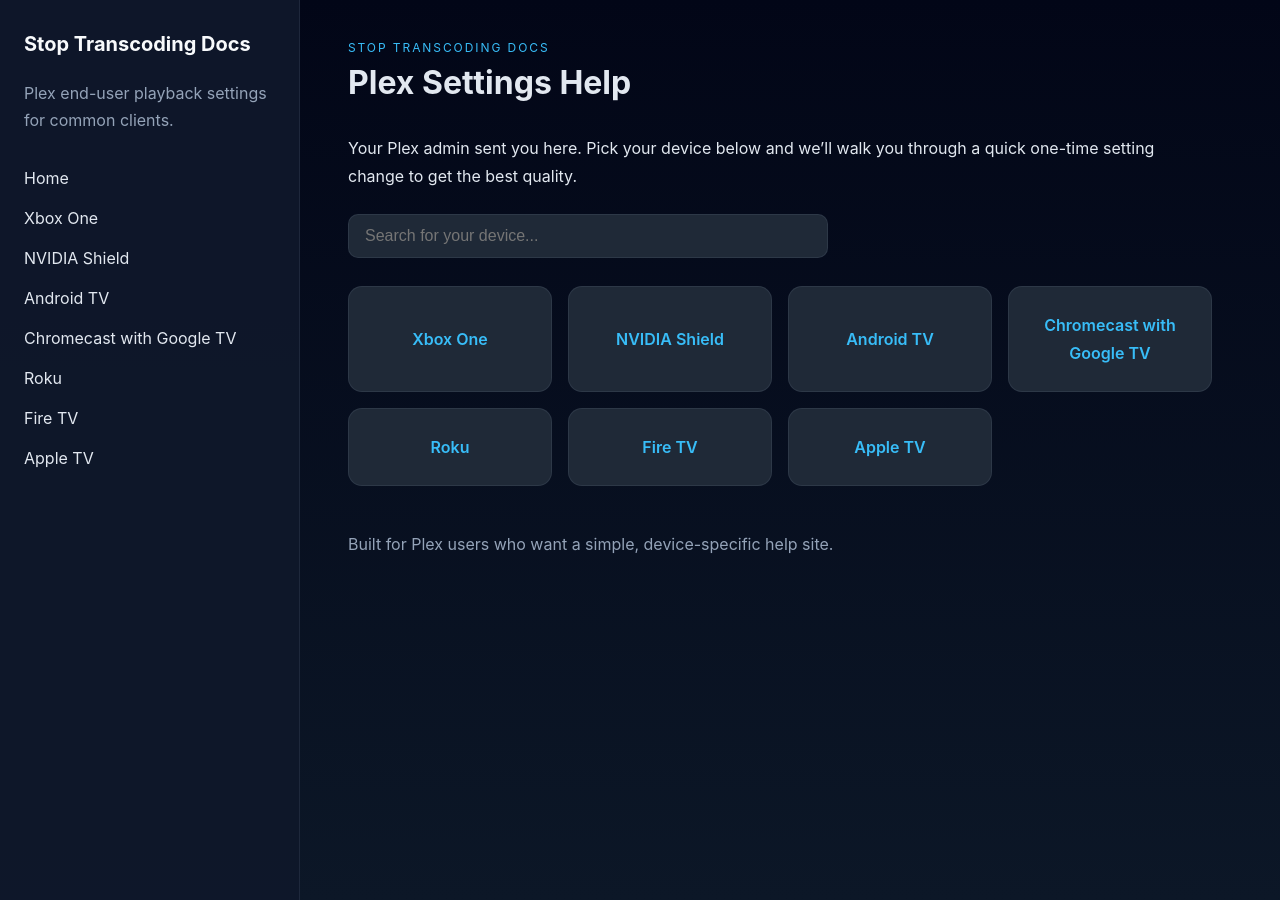
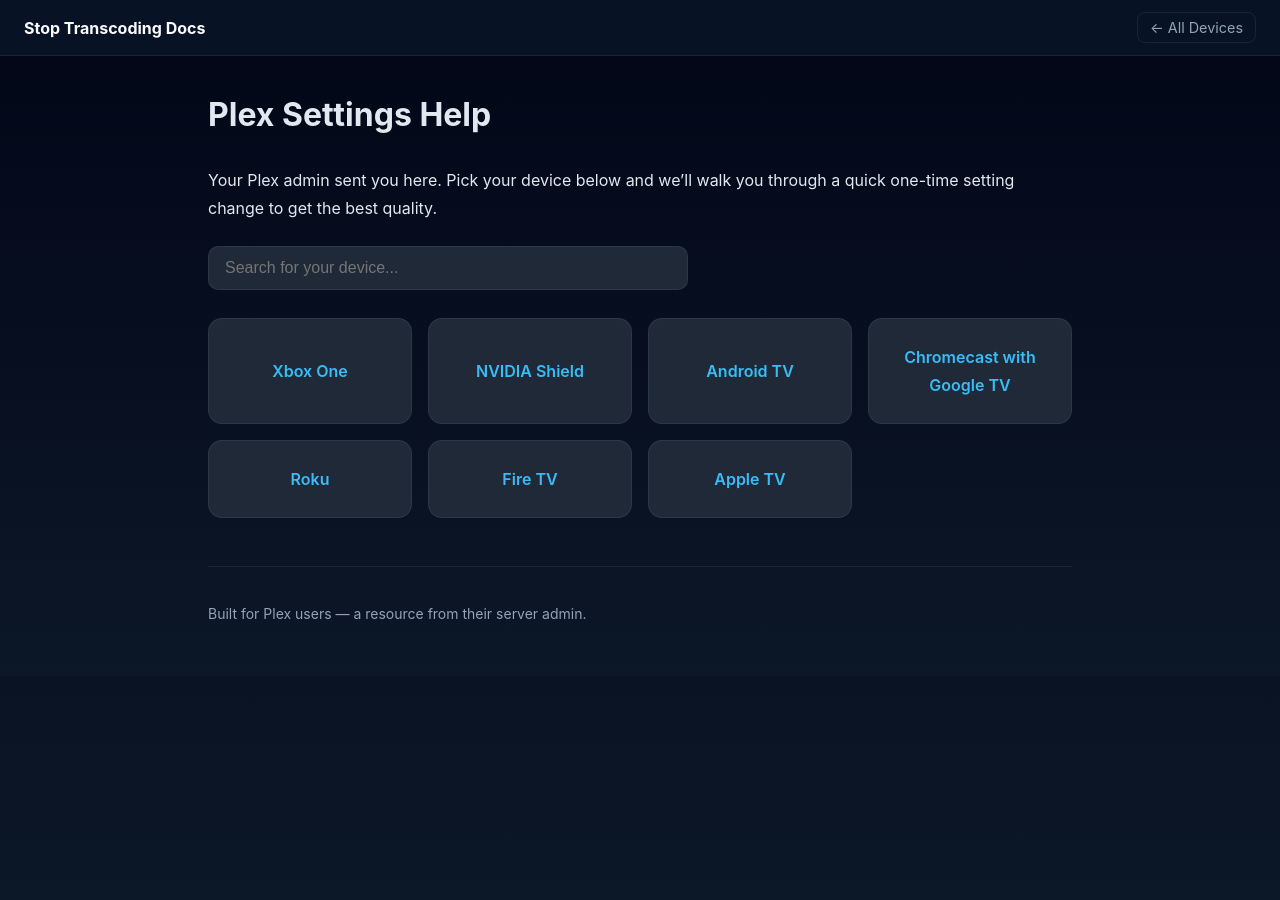
Before and after one commit to mstrhakr/stop-transcoding, a Jekyll site: the page built from docs/index.md, in a window 1280 px wide. Built offline with Jekyll 4.4.1, drawn with Linux system fonts in a browser that asks for light colours.

Commit message:
Refactor layout and enhance styling for improved user experience and consistency

```diff
--- a/docs/_layouts/default.html
+++ b/docs/_layouts/default.html
@@ -7,11 +7,12 @@
     <link rel="stylesheet" href="{{ '/assets/css/styles.css' | relative_url }}" />
   </head>
   <body>
-    <div class="page-shell">
-      {% include sidebar.html %}
+    <nav class="topnav">
+      <a class="topnav-brand" href="{{ '/' | relative_url }}">{{ site.title }}</a>
+      <a class="topnav-home" href="{{ '/' | relative_url }}">&#8592; All Devices</a>
+    </nav>
     <main class="page-main">
       <header class="page-header">
-          <p class="eyebrow">{{ site.title }}</p>
         <h1>{{ page.title }}</h1>
         {% if page.subtitle %}
           <p class="page-subtitle">{{ page.subtitle }}</p>
@@ -21,9 +22,8 @@
         {{ content }}
       </article>
       <footer class="page-footer">
-          <p>Built for Plex users who want a simple, device-specific help site.</p>
+        <p>Built for Plex users — a resource from their server admin.</p>
       </footer>
     </main>
-    </div>
   </body>
 </html>
--- a/docs/assets/css/styles.css
+++ b/docs/assets/css/styles.css
@@ -7,8 +7,267 @@
   --accent: #38bdf8;
   --accent-strong: #22d3ee;
   --border: rgba(148, 163, 184, 0.12);
-  --shadow: 0 24px 80px rgba(15, 23, 42, 0.25);
 }
+
+* {
+  box-sizing: border-box;
+}
+
+html,
+body {
+  margin: 0;
+  min-height: 100%;
+  color: var(--text);
+  background: linear-gradient(180deg, #020617 0%, #0c1727 100%);
+  font-family: Inter, system-ui, -apple-system, BlinkMacSystemFont, "Segoe UI", sans-serif;
+}
+
+a {
+  color: var(--accent);
+  text-decoration: none;
+}
+
+a:hover,
+a:focus {
+  color: var(--accent-strong);
+}
+
+/* Top nav */
+
+.topnav {
+  position: sticky;
+  top: 0;
+  z-index: 100;
+  display: flex;
+  align-items: center;
+  justify-content: space-between;
+  padding: 0 24px;
+  height: 56px;
+  background: rgba(9, 19, 38, 0.95);
+  border-bottom: 1px solid var(--border);
+  backdrop-filter: blur(10px);
+}
+
+.topnav-brand {
+  font-size: 1rem;
+  font-weight: 700;
+  color: #f8fafc;
+}
+
+.topnav-brand:hover {
+  color: var(--accent-strong);
+}
+
+.topnav-home {
+  font-size: 0.9rem;
+  color: var(--text-muted);
+  padding: 6px 12px;
+  border: 1px solid var(--border);
+  border-radius: 8px;
+  transition: color 0.15s, border-color 0.15s;
+}
+
+.topnav-home:hover {
+  color: var(--accent);
+  border-color: var(--accent);
+}
+
+/* Main content */
+
+.page-main {
+  width: 100%;
+  max-width: 800px;
+  margin: 0 auto;
+  padding: 48px 24px 64px;
+}
+
+.page-header {
+  margin-bottom: 32px;
+}
+
+.page-header h1 {
+  margin: 0;
+  font-size: clamp(1.8rem, 4vw, 2.6rem);
+  line-height: 1.2;
+}
+
+.page-subtitle {
+  margin: 12px 0 0;
+  color: var(--text-muted);
+}
+
+.page-content {
+  line-height: 1.75;
+}
+
+.page-content h2,
+.page-content h3 {
+  color: #f8fafc;
+  margin-top: 2rem;
+}
+
+.page-content a {
+  color: var(--accent);
+}
+
+.page-content ol,
+.page-content ul {
+  padding-left: 1.4rem;
+}
+
+.page-content li {
+  margin-bottom: 8px;
+}
+
+.page-content code {
+  font-family: Menlo, Monaco, Consolas, "Courier New", monospace;
+  background: rgba(148, 163, 184, 0.08);
+  padding: 0.2em 0.36em;
+  border-radius: 0.28rem;
+}
+
+.page-content pre {
+  overflow-x: auto;
+  background: rgba(15, 23, 42, 0.9);
+  border: 1px solid var(--border);
+  padding: 16px;
+  border-radius: 12px;
+}
+
+.page-content img {
+  max-width: 100%;
+  border-radius: 12px;
+  margin: 24px 0;
+  border: 1px solid var(--border);
+  display: block;
+}
+
+strong {
+  color: #f8fafc;
+}
+
+.page-footer {
+  margin-top: 64px;
+  padding-top: 24px;
+  border-top: 1px solid var(--border);
+  color: var(--text-muted);
+  font-size: 0.875rem;
+}
+
+/* Device search + cards */
+
+#device-search {
+  display: block;
+  width: 100%;
+  max-width: 480px;
+  padding: 12px 16px;
+  margin: 24px 0 28px;
+  background: var(--surface-strong);
+  border: 1px solid var(--border);
+  border-radius: 10px;
+  color: var(--text);
+  font-size: 1rem;
+  outline: none;
+}
+
+#device-search:focus {
+  border-color: var(--accent);
+}
+
+.device-grid {
+  display: grid;
+  grid-template-columns: repeat(auto-fill, minmax(180px, 1fr));
+  gap: 16px;
+}
+
+.device-card {
+  display: flex;
+  align-items: center;
+  justify-content: center;
+  padding: 28px 16px;
+  background: var(--surface-strong);
+  border: 1px solid var(--border);
+  border-radius: 14px;
+  color: var(--text);
+  font-size: 1rem;
+  font-weight: 600;
+  text-align: center;
+  transition: border-color 0.15s, background 0.15s;
+}
+
+.device-card:hover {
+  border-color: var(--accent);
+  background: rgba(56, 189, 248, 0.06);
+  color: var(--accent-strong);
+}
+
+/* Details/summary dropdowns */
+
+details {
+  margin: 20px 0;
+  padding: 14px 18px;
+  background: var(--surface-strong);
+  border: 1px solid var(--border);
+  border-radius: 10px;
+}
+
+details summary {
+  cursor: pointer;
+  font-weight: 600;
+  color: var(--accent);
+  list-style: none;
+  user-select: none;
+}
+
+details summary::-webkit-details-marker {
+  display: none;
+}
+
+details summary::before {
+  content: '+ ';
+}
+
+details[open] summary::before {
+  content: '− ';
+}
+
+details p {
+  margin: 12px 0 0;
+  color: var(--text-muted);
+  line-height: 1.7;
+}
+
+/* Mobile */
+
+@media (max-width: 600px) {
+  .topnav {
+    padding: 0 16px;
+  }
+
+  .topnav-brand {
+    font-size: 0.9rem;
+  }
+
+  .topnav-home {
+    font-size: 0.8rem;
+    padding: 5px 10px;
+  }
+
+  .page-main {
+    padding: 32px 16px 48px;
+  }
+
+  .device-grid {
+    grid-template-columns: repeat(auto-fill, minmax(140px, 1fr));
+    gap: 12px;
+  }
+
+  .device-card {
+    padding: 20px 12px;
+    font-size: 0.9rem;
+  }
+}
+
 
 * {
   box-sizing: border-box;
```
Lines whose indentation alone changed are shown as unchanged.
